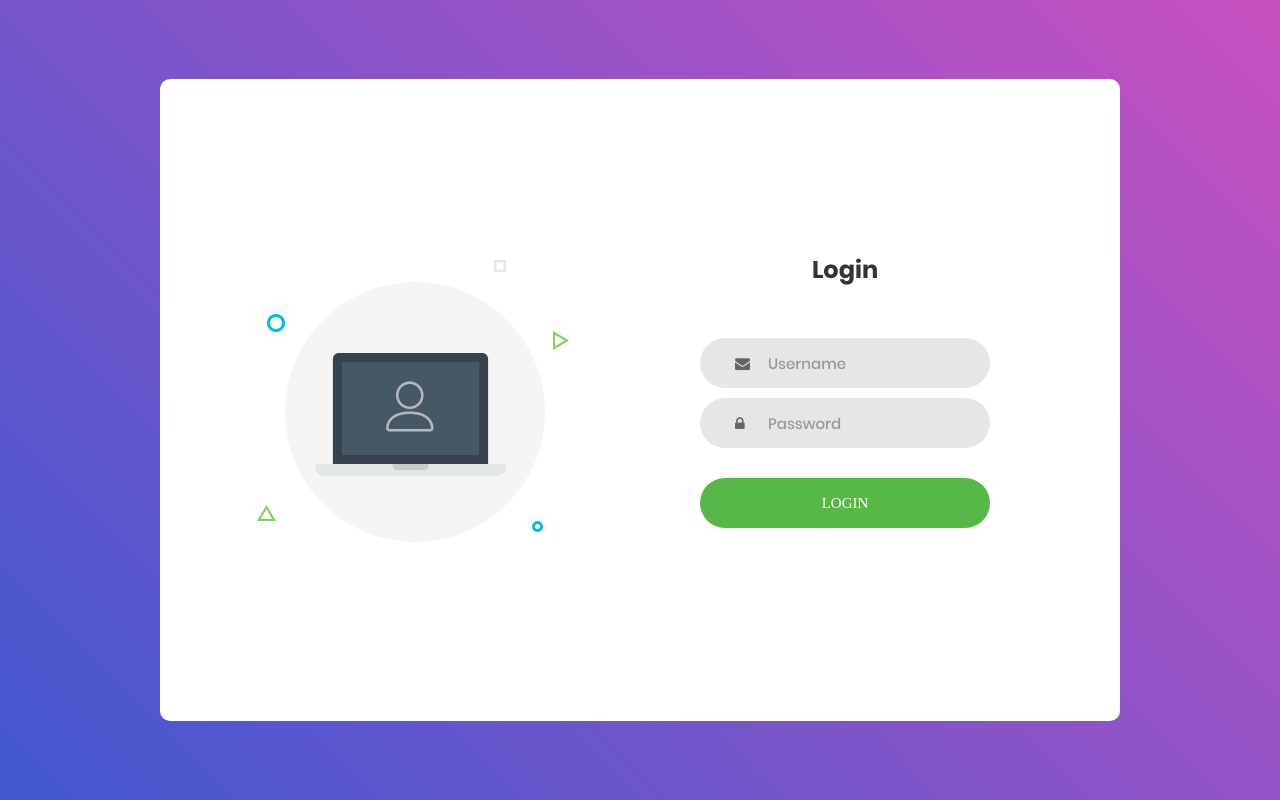
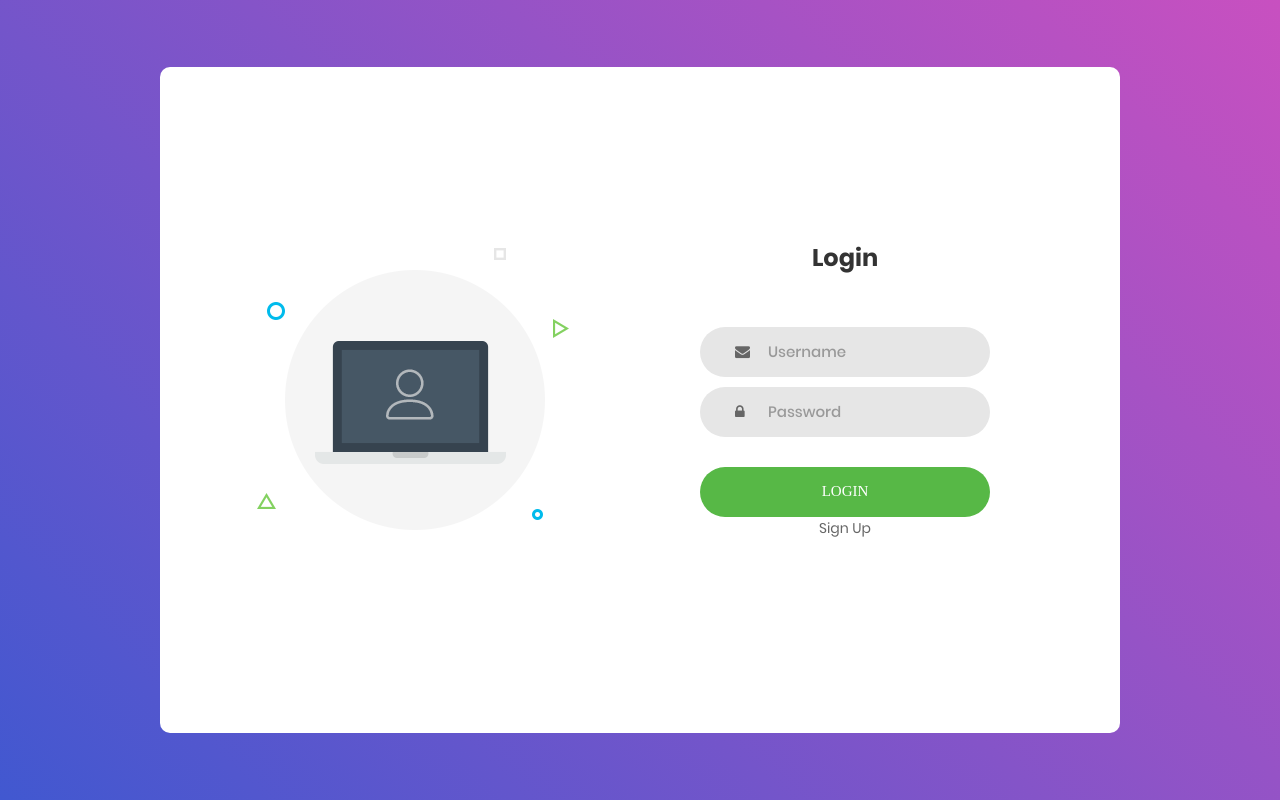
Before and after one commit to flyosprey/Product-Extractor-Flask, a Flask app: template flask_app/templates/login_page.html in a window 1280 px wide. Run offline with Flask 2, Linux system fonts and the light colour scheme; the template is opened without the code that fills it: most values are stand-ins (such as "Sample title", 1, 10 or a date in 2020); parts of the project's set-up code (start-up, migrations or seed data) failed here and were passed over; some libraries are stand-ins or nearby versions; some web fonts are replaced.

Commit message:
Added sign up option

```diff
--- a/flask_app/templates/login_page.html
+++ b/flask_app/templates/login_page.html
@@ -53,6 +53,8 @@
 
 					<div class="container-login100-form-btn">
 						<input class="login100-form-btn" id="login" type="submit" value="Login" />
+						<br/>
+						<a href="{{ url_for('signup') }}">Sign Up</a>
 					</div>
 					<br/>
 					{% if result.get("error") %}
```
